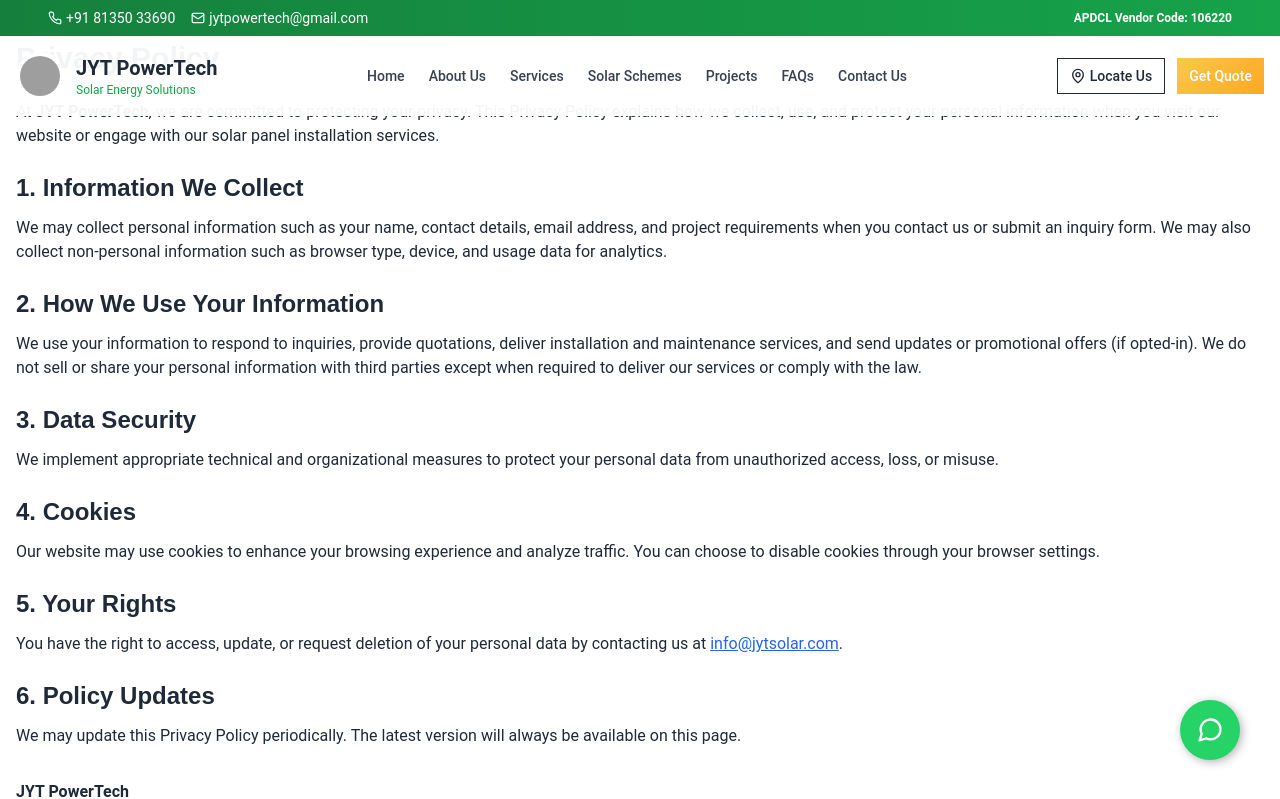
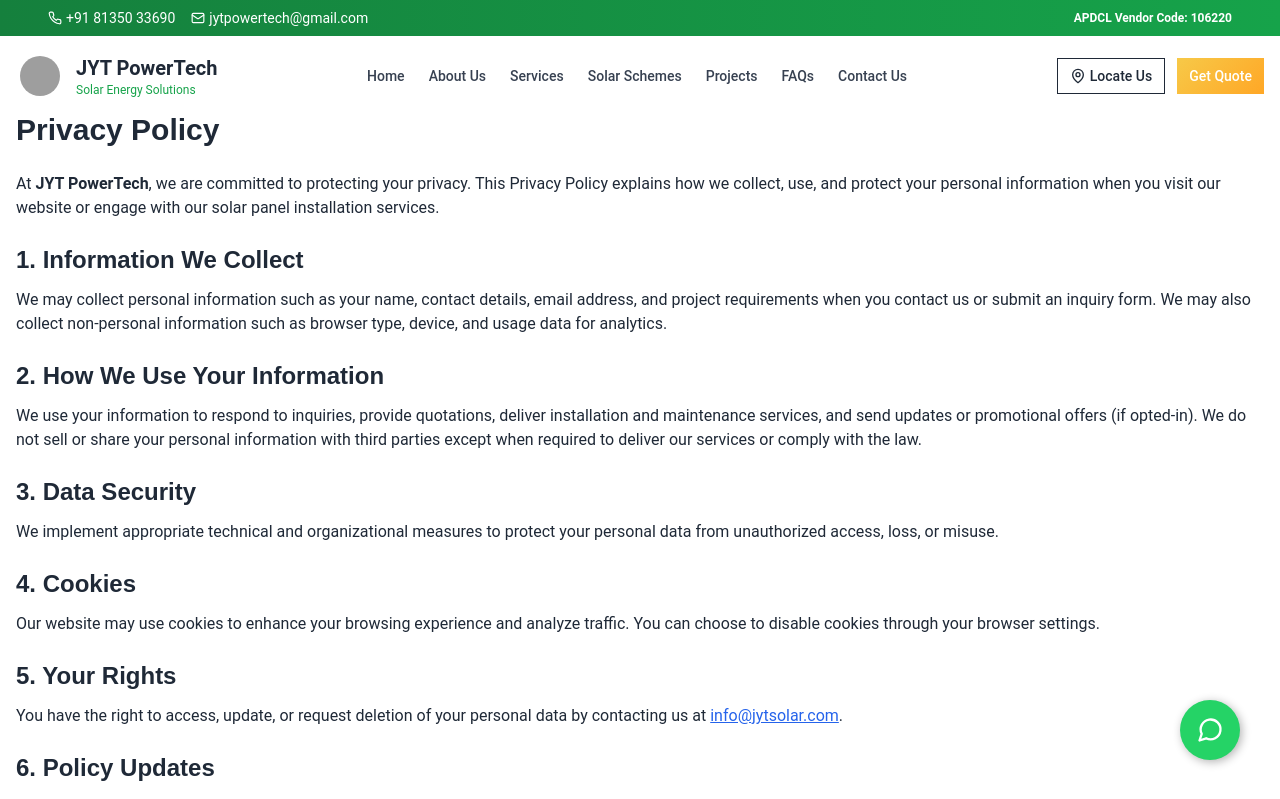
Before and after one commit to jytpowertech2025/jyt_powertech, a React (Vite) app: page /#/privacy in a window 1280 px wide. Shown: the top 799 px of the page. Built offline with nearby package versions, Linux system fonts and the light colour scheme; grey boxes are pictures that could not be loaded.

Commit message:
Update PrivacyPolicy.jsx

```diff
--- a/src/pages/PrivacyPolicy.jsx
+++ b/src/pages/PrivacyPolicy.jsx
@@ -2,7 +2,7 @@
 
 function PrivacyPolicy() {
   return (
-    <div className="container mx-auto px-4 py-10">
+    <div className="container mx-auto px-4 pt-28 pb-10"> {/* ✅ added top padding */}
       <h1 className="text-3xl font-bold mb-6">Privacy Policy</h1>
       <p className="mb-4">
         At <strong>JYT PowerTech</strong>, we are committed to protecting your privacy. This
```
